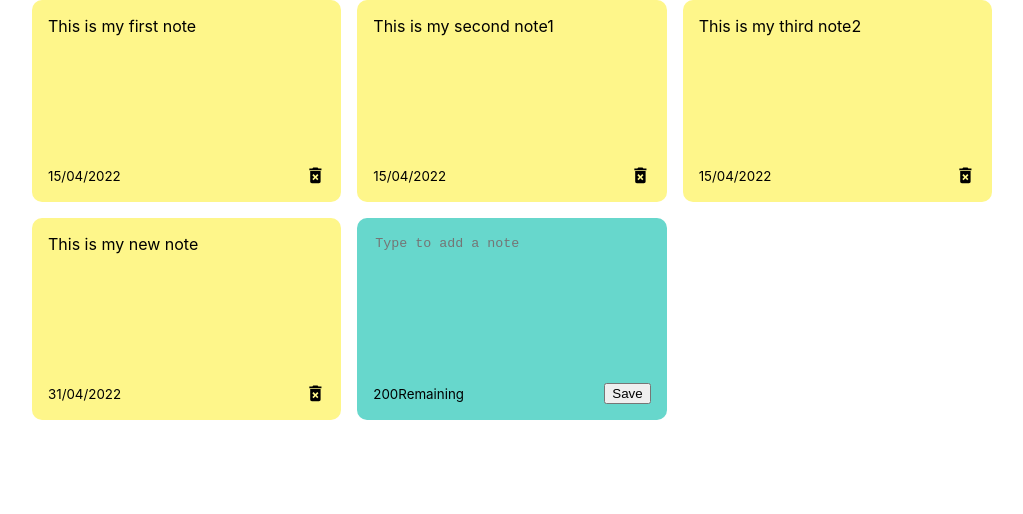
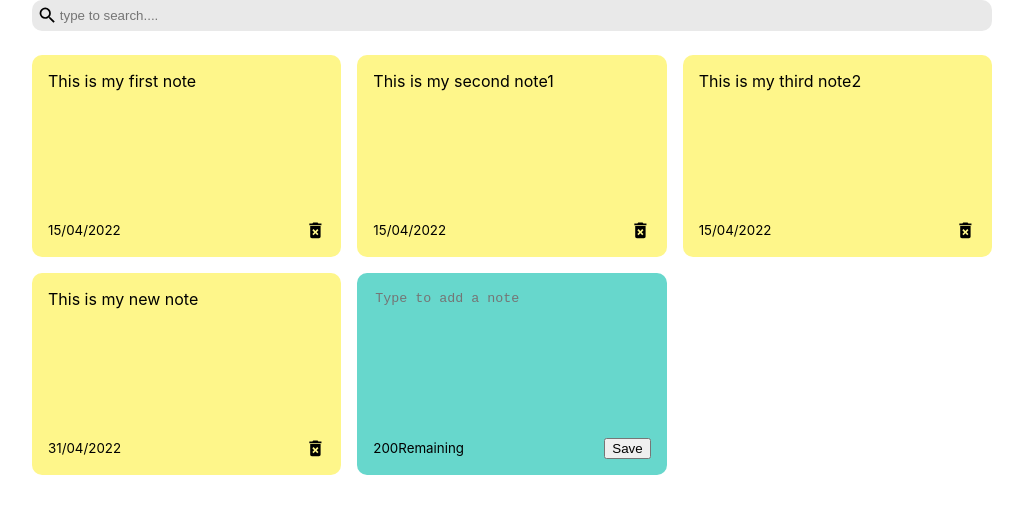
Before and after one commit to yumeyuniko/react_note, a React (Create React App) app: page / in a window 1280 px wide. Shown: the top 514 px of the page, without its empty margins (128-1151 px from the left). Built offline with nearby package versions, Linux system fonts and the light colour scheme.

Commit message:
Searching for a note

```diff
--- a/src/App.js
+++ b/src/App.js
@@ -1,6 +1,7 @@
 import { useState } from 'react';
 import { nanoid } from 'nanoid';
 import NotesList from './components/NotesList';
+import Search from './components/Search';
 
 const App = () => {
   const [notes, setNotes] = useState([
@@ -26,6 +27,8 @@
     },
   ]);
 
+  const [searchText, setSearchText] = useState('');
+
   const addNote = (text) => {
     const date = new Date();
     const newNote = {
@@ -44,8 +47,11 @@
 
   return (
     <div className="container">
+      <Search handleSearchNote={setSearchText} />
       <NotesList
-        notes={notes}
+        notes={notes.filter((note) =>
+          note.text.toLowerCase().includes(searchText)
+        )}
         handleAddNote={addNote}
         handleDeleteNote={deleteNote}
       />
--- /dev/null
+++ b/src/components/Search.js
@@ -0,0 +1,17 @@
+import React from 'react';
+import { MdSearch } from 'react-icons/md';
+
+const Search = ({ handleSearchNote }) => {
+  return (
+    <div className="search">
+      <MdSearch className="search-icons" size="1.3em" />
+      <input
+        onChange={(event) => handleSearchNote(event.target.value)}
+        type="text"
+        placeholder="type to search...."
+      />
+    </div>
+  );
+};
+
+export default Search;
--- a/src/index.css
+++ b/src/index.css
@@ -56,3 +56,21 @@
 .delete-icon {
   cursor: pointer;
 }
+
+.search {
+  display: flex;
+  align-items: center;
+  background-color: rgb(233, 233, 233);
+  border-radius: 10px;
+  padding: 5px;
+  margin-bottom: 1.5rem;
+}
+
+.search input {
+  border: none;
+  background-color: rgb(233, 233, 233);
+}
+
+.search input:focus {
+  outline: none;
+}
```
